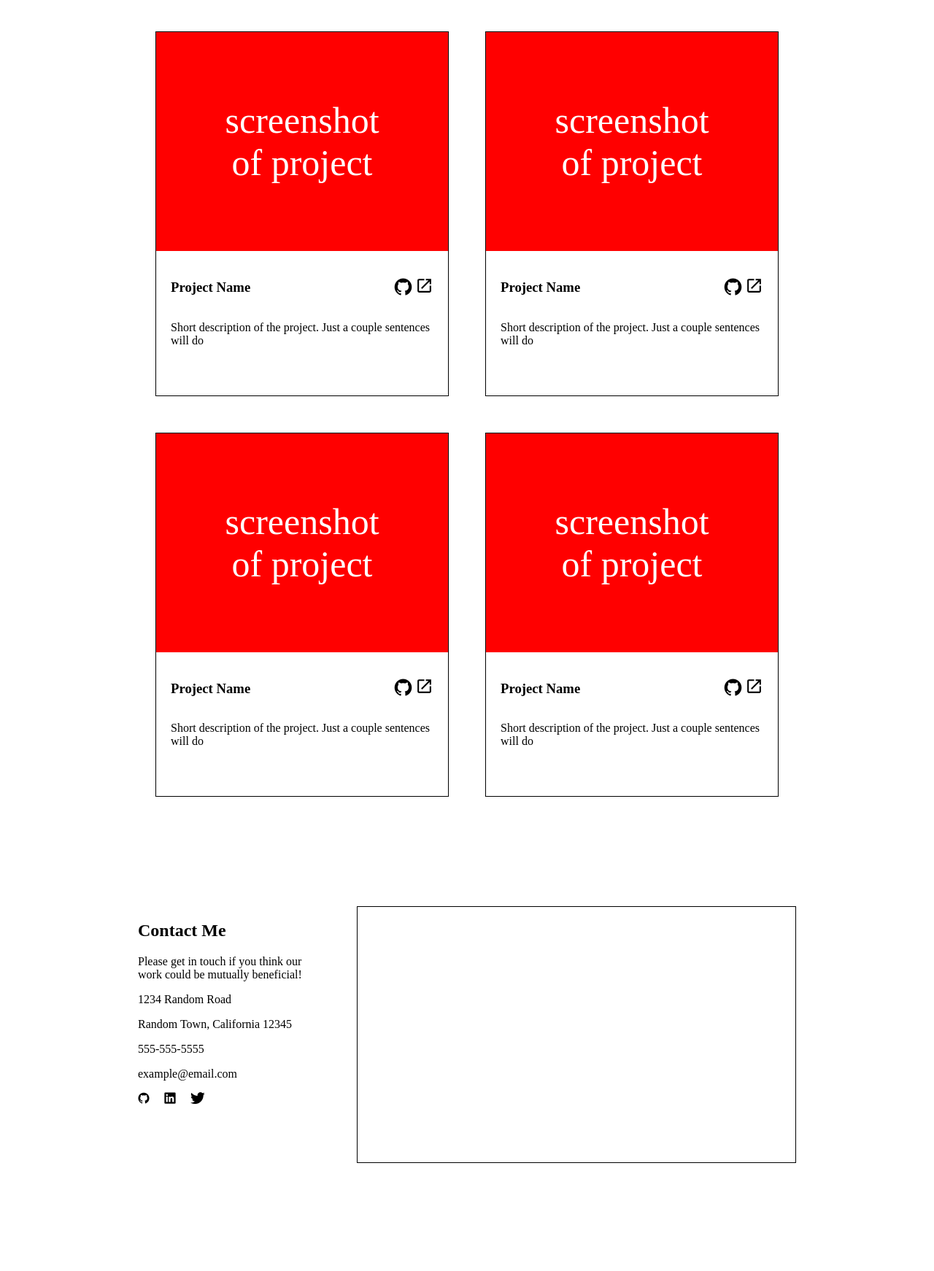
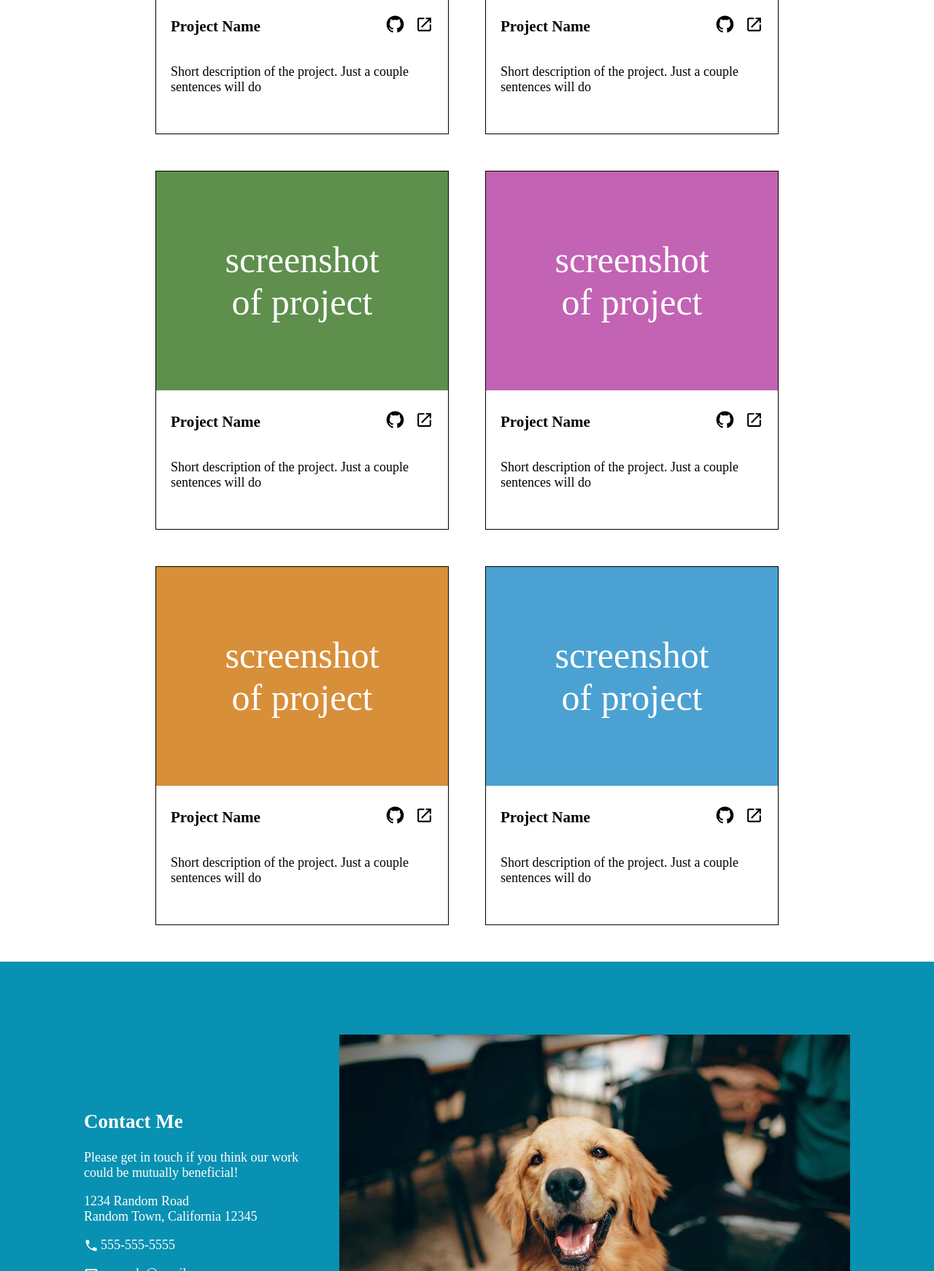
Before and after one commit to David-Portugal-Ferreira/top-homepage, a plain HTML site: page index.html in a window 1280 px wide. Shown: the part 1058-2800 px from the top of the page at 73% size. Before the commit the page ends 2752 px from the top, so only its background shows below. Drawn offline with nearby package versions, Linux system fonts and the light colour scheme.

Commit message:
Add images, change project colors add media queries.

```diff
--- a/index.html
+++ b/index.html
@@ -5,7 +5,6 @@
     <meta name="viewport" content="width=device-width, initial-scale=1.0" />
     <title>Homepage</title>
     <link rel="stylesheet" href="styles.css" />
-
     <link
       rel="stylesheet"
       type="text/css"
@@ -16,7 +15,7 @@
     <div class="wrapper">
       <header class="about-me">
         <div class="about-me-photo">
-          <img src="#" alt="Photo of me" />
+          <span class="about-me-name">Random Dog</span>
         </div>
         <div class="about-me-text">
           <div><h1>About Me</h1></div>
@@ -72,7 +71,7 @@
           </div>
         </div>
         <div class="my-projects">
-          <div class="screenshot-1">
+          <div class="screenshot-2">
             <p class="screenshot-text">screenshot of project</p>
           </div>
           <div class="proj-info">
@@ -80,7 +79,7 @@
               <div>
                 <h3>Project Name</h3>
               </div>
-              <div>
+              <div class="proj-header-icons">
                 <a href="#"><i class="devicon-github-original"></i></a>
                 <a href="#"
                   ><svg xmlns="http://www.w3.org/2000/svg" viewBox="0 0 24 24">
@@ -101,7 +100,7 @@
           </div>
         </div>
         <div class="my-projects">
-          <div class="screenshot-1">
+          <div class="screenshot-3">
             <p class="screenshot-text">screenshot of project</p>
           </div>
           <div class="proj-info">
@@ -109,7 +108,7 @@
               <div>
                 <h3>Project Name</h3>
               </div>
-              <div>
+              <div class="proj-header-icons">
                 <a href="#"><i class="devicon-github-original"></i></a>
                 <a href="#"
                   ><svg xmlns="http://www.w3.org/2000/svg" viewBox="0 0 24 24">
@@ -130,7 +129,7 @@
           </div>
         </div>
         <div class="my-projects">
-          <div class="screenshot-1">
+          <div class="screenshot-4">
             <p class="screenshot-text">screenshot of project</p>
           </div>
           <div class="proj-info">
@@ -138,7 +137,7 @@
               <div>
                 <h3>Project Name</h3>
               </div>
-              <div>
+              <div class="proj-header-icons">
                 <a href="#"><i class="devicon-github-original"></i></a>
                 <a href="#"
                   ><svg xmlns="http://www.w3.org/2000/svg" viewBox="0 0 24 24">
@@ -159,7 +158,7 @@
           </div>
         </div>
         <div class="my-projects">
-          <div class="screenshot-1">
+          <div class="screenshot-5">
             <p class="screenshot-text">screenshot of project</p>
           </div>
           <div class="proj-info">
@@ -167,7 +166,7 @@
               <div>
                 <h3>Project Name</h3>
               </div>
-              <div>
+              <div class="proj-header-icons">
                 <a href="#"><i class="devicon-github-original"></i></a>
                 <a href="#"
                   ><svg xmlns="http://www.w3.org/2000/svg" viewBox="0 0 24 24">
@@ -188,7 +187,7 @@
           </div>
         </div>
         <div class="my-projects">
-          <div class="screenshot-1">
+          <div class="screenshot-6">
             <p class="screenshot-text">screenshot of project</p>
           </div>
           <div class="proj-info">
@@ -196,7 +195,7 @@
               <div>
                 <h3>Project Name</h3>
               </div>
-              <div>
+              <div class="proj-header-icons">
                 <a href="#"><i class="devicon-github-original"></i></a>
                 <a href="#"
                   ><svg xmlns="http://www.w3.org/2000/svg" viewBox="0 0 24 24">
@@ -224,10 +223,13 @@
             Please get in touch if you think our work could be mutually
             beneficial!
           </p>
-          <p>1234 Random Road</p>
-          <p>Random Town, California 12345</p>
-          <p class="phone">555-555-5555</p>
-          <p class="email">example@email.com</p>
+          <p>
+            1234 Random Road
+            <br />
+            Random Town, California 12345
+          </p>
+          <p class="phone"><svg xmlns="http://www.w3.org/2000/svg" viewBox="0 0 24 24"><title>phone</title><path d="M6.62,10.79C8.06,13.62 10.38,15.94 13.21,17.38L15.41,15.18C15.69,14.9 16.08,14.82 16.43,14.93C17.55,15.3 18.75,15.5 20,15.5A1,1 0 0,1 21,16.5V20A1,1 0 0,1 20,21A17,17 0 0,1 3,4A1,1 0 0,1 4,3H7.5A1,1 0 0,1 8.5,4C8.5,5.25 8.7,6.45 9.07,7.57C9.18,7.92 9.1,8.31 8.82,8.59L6.62,10.79Z" /></svg>555-555-5555</p>
+          <p class="email"><svg xmlns="http://www.w3.org/2000/svg" viewBox="0 0 24 24"><title>email-outline</title><path d="M22 6C22 4.9 21.1 4 20 4H4C2.9 4 2 4.9 2 6V18C2 19.1 2.9 20 4 20H20C21.1 20 22 19.1 22 18V6M20 6L12 11L4 6H20M20 18H4V8L12 13L20 8V18Z" /></svg>example@email.com</p>
           <div class="contact-me-links">
             <a href="#">
               <i class="devicon-github-original"></i>
@@ -240,7 +242,16 @@
             </a>
           </div>
         </div>
-        <div class="contact-me-image"></div>
+        <div class="contact-me-image">
+          <img
+            srcset="dog-700w.jpg 700w, dog-500w.jpg 500w, dog-300w.jpg 300w"
+            sizes="
+            (max-width: 750px) 300px,
+            (max-width: 1200px) 500px,
+            700px"
+            alt=""
+          />
+        </div>
       </footer>
     </div>
   </body>
--- a/styles.css
+++ b/styles.css
@@ -1,5 +1,6 @@
 body {
   margin: 0;
+  font-size: 18px;
 }
 
 .wrapper {
@@ -30,12 +31,22 @@
   align-items: center;
 }
 .about-me-photo {
-  width: 500px;
-  height: 300px;
-  border: 1px solid black;
+  min-width: 700px;
+  height: 500px;
+  position: relative;
+  background-image: url(dog-700w.jpg);
+  background-size: cover;
+  background-repeat: no-repeat;
+}
+.about-me-name {
+  color: white;
+  font-size: 50px;
+  position: absolute;
+  bottom: 0;
 }
 .about-me-text {
   padding: 20px;
+  max-width: 750px;
 }
 
 .about-me-links {
@@ -77,12 +88,27 @@
   font-size: 50px;
   padding: 150px;
   text-align: center;
+  height: 300px;
+  color: white;
 }
 
 .screenshot-1 {
-  height: 300px;
-  background-color: red;
-  color: white;
+  background-color: #9e1c1c;
+}
+.screenshot-2 {
+  background-color: #7c75ca;
+}
+.screenshot-3 {
+  background-color: #5e8f4d;
+}
+.screenshot-4 {
+  background-color: #c363b4;
+}
+.screenshot-5 {
+  background-color: #d88f39;
+}
+.screenshot-6 {
+  background-color: #4ba2d2;
 }
 
 .proj-header {
@@ -91,62 +117,93 @@
   justify-content: space-between;
 }
 .proj-header-icons {
-    display: flex;
-    gap: 15px;
+  display: flex;
+  gap: 15px;
 }
-.proj-header svg{
+.proj-header svg {
   width: 25px;
   height: auto;
 }
 
-.proj-header a  {
-    font-size: 25px;
+.proj-header a {
+  font-size: 25px;
 }
 
 .proj-info {
-  padding: 20px;
-  padding-bottom: 50px;
+  padding: 10px 20px;
+  padding-bottom: 35px;
 }
 
 /* Contact Me Styles */
 .contact-me {
   display: flex;
   justify-content: center;
+  align-items: center;
   gap: 50px;
+  background-color: #0891b2;
+  color: white;
 }
 
 .contact-me-text {
-  width: 250px;
+  width: 300px;
+}
+.contact-me-text svg {
+  width: 20px;
+  height: auto;
+  padding-right: 3px;
+  fill: white;
+  vertical-align: bottom;
 }
 
 .contact-me-links {
   display: flex;
-  gap: 20px;
+  gap: 25px;
+}
+.contact-me-links a {
+  font-size: 30px;
 }
 
-.contact-me-image {
-  width: 600px;
-  height: 350px;
-  border: 1px solid black;
+
+/* Media Queries */
+@media (max-width: 1100px) {
+  .about-me-photo {
+    min-width: 300px;
+    height: 200px;
+    background-image: url(dog-300w.jpg);
+    background-size: cover;
+  }
 }
 
-/* Media Queries */
-@media (max-width: 400px) {
+@media (max-width: 600px) {
   .about-me {
     flex-direction: column;
     padding: 20px;
     font-size: 18px;
   }
   .about-me-photo {
+    min-width: 300px;
+    height: 200px;
+    background-image: url(dog-300w.jpg);
+  }
+  .my-projects {
     width: 300px;
   }
   .about-me-links {
     justify-content: center;
   }
-  .my-projects {
-    width: 300px;
-  }
   .contact-me {
     flex-direction: column;
+    align-items: center;
+    padding: 20px;
+  }
+  .contact-me h2 {
+    text-align: center;
+  }
+  .contact-me-links {
+    display: flex;
+    justify-content: center;
+  }
+  .contact-me-image {
+    background-image: url(dog-300w.jpg);
   }
 }
```
Also changed, not shown: dog-300w.jpg (added), dog-500w.jpg (added), dog-700w.jpg (added).
